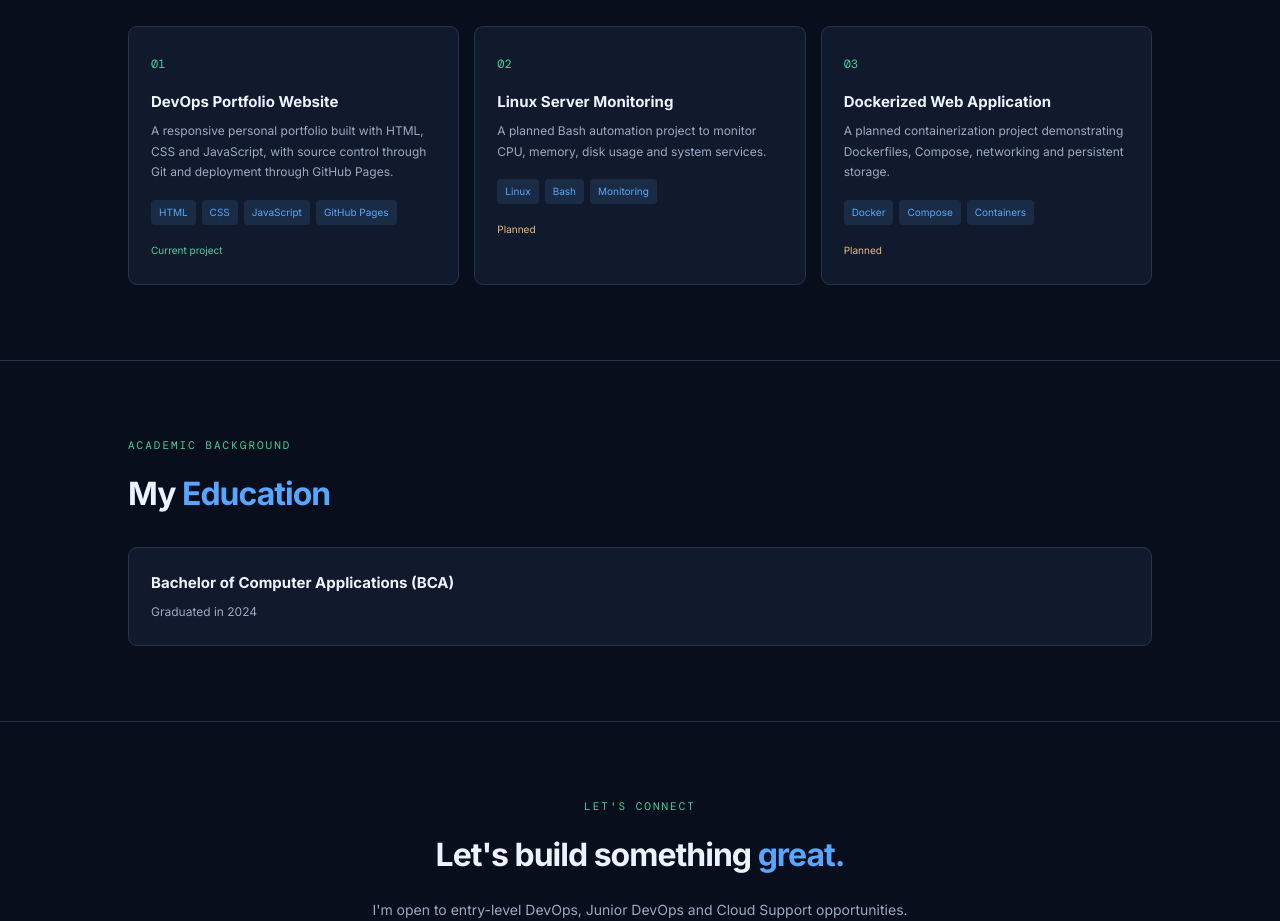
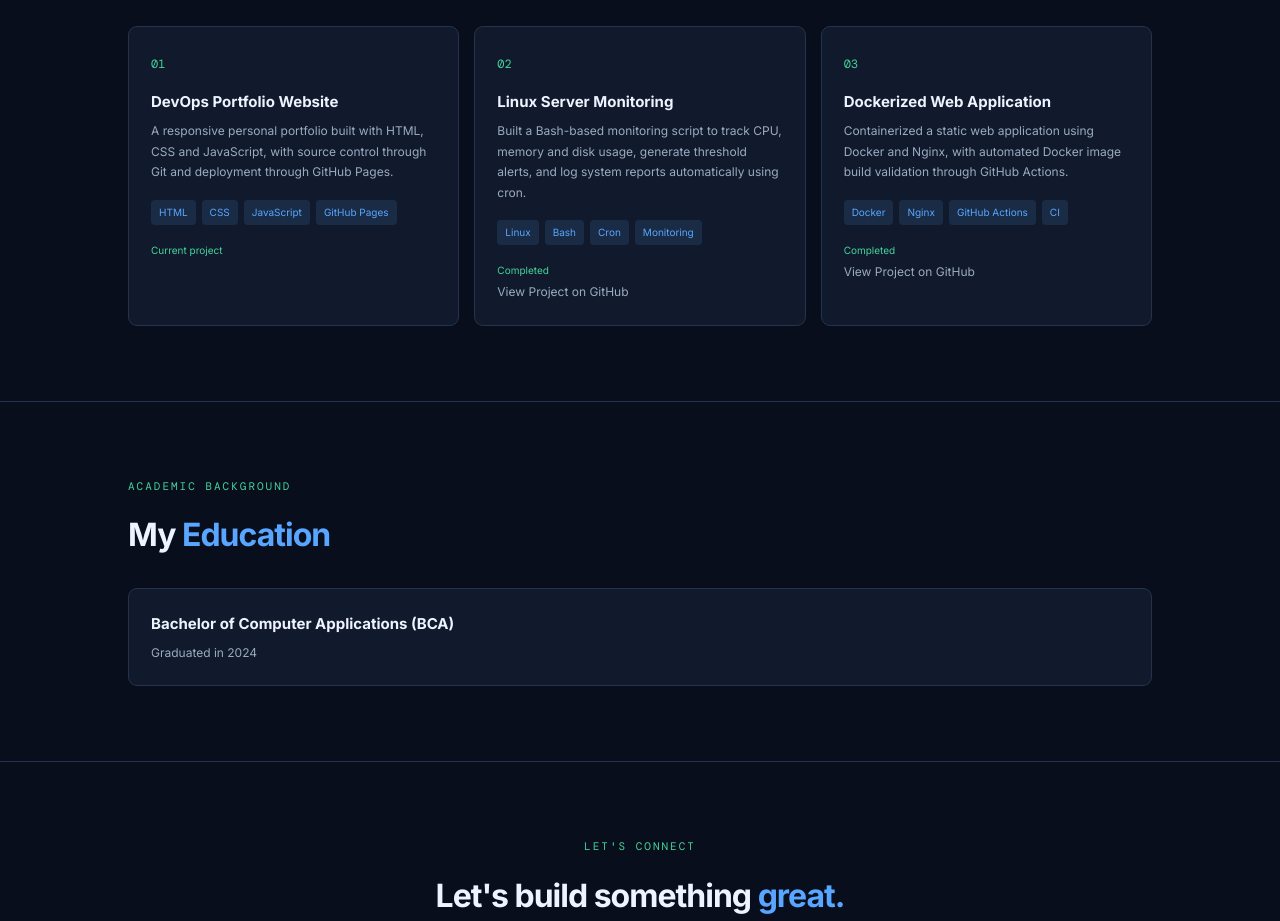
Before and after one commit to Developer-Kartik/Developer-Kartik.github.io, a plain HTML site: page index.html in a window 1280 px wide. Shown: the part 2780-3701 px from the top of the page. Drawn offline with nearby package versions, Linux system fonts and the light colour scheme.

Commit message:
Update completed DevOps project cards

```diff
--- a/index.html
+++ b/index.html
@@ -221,19 +221,33 @@
       <div class="tags"><span>HTML</span><span>CSS</span><span>JavaScript</span><span>GitHub Pages</span></div>
       <span class="status">Current project</span>
     </article>
+
 <article class="project-card">
     <span class="project-number">02</span>
     <h3>Linux Server Monitoring</h3>
-      <p>A planned Bash automation project to monitor CPU, memory, disk usage and system services.</p>
-      <div class="tags"><span>Linux</span><span>Bash</span><span>Monitoring</span></div>
-      <span class="status planned">Planned</span>
+    <p>Built a Bash-based monitoring script to track CPU, memory and disk usage, generate threshold alerts, and log system reports automatically using cron.</p>
+    <div class="tags">
+        <span>Linux</span>
+        <span>Bash</span>
+        <span>Cron</span>
+        <span>Monitoring</span>
+    </div>
+    <span class="status">Completed</span>
+    <p><a href="https://github.com/Developer-Kartik/Developer-Kartik.github.io/tree/main/projects/linux-server-monitor" target="_blank" rel="noopener noreferrer">View Project on GitHub</a></p>
 </article>
+
 <article class="project-card">
     <span class="project-number">03</span>
     <h3>Dockerized Web Application</h3>
-      <p>A planned containerization project demonstrating Dockerfiles, Compose, networking and persistent storage.</p>
-      <div class="tags"><span>Docker</span><span>Compose</span><span>Containers</span></div>
-      <span class="status planned">Planned</span>
+    <p>Containerized a static web application using Docker and Nginx, with automated Docker image build validation through GitHub Actions.</p>
+    <div class="tags">
+        <span>Docker</span>
+        <span>Nginx</span>
+        <span>GitHub Actions</span>
+        <span>CI</span>
+    </div>
+    <span class="status">Completed</span>
+    <p><a href="https://github.com/Developer-Kartik/Developer-Kartik.github.io/tree/main/projects/docker-cicd-app" target="_blank" rel="noopener noreferrer">View Project on GitHub</a></p>
 </article>
   </div>
 </section>
```
Lines whose indentation alone changed are shown as unchanged.
